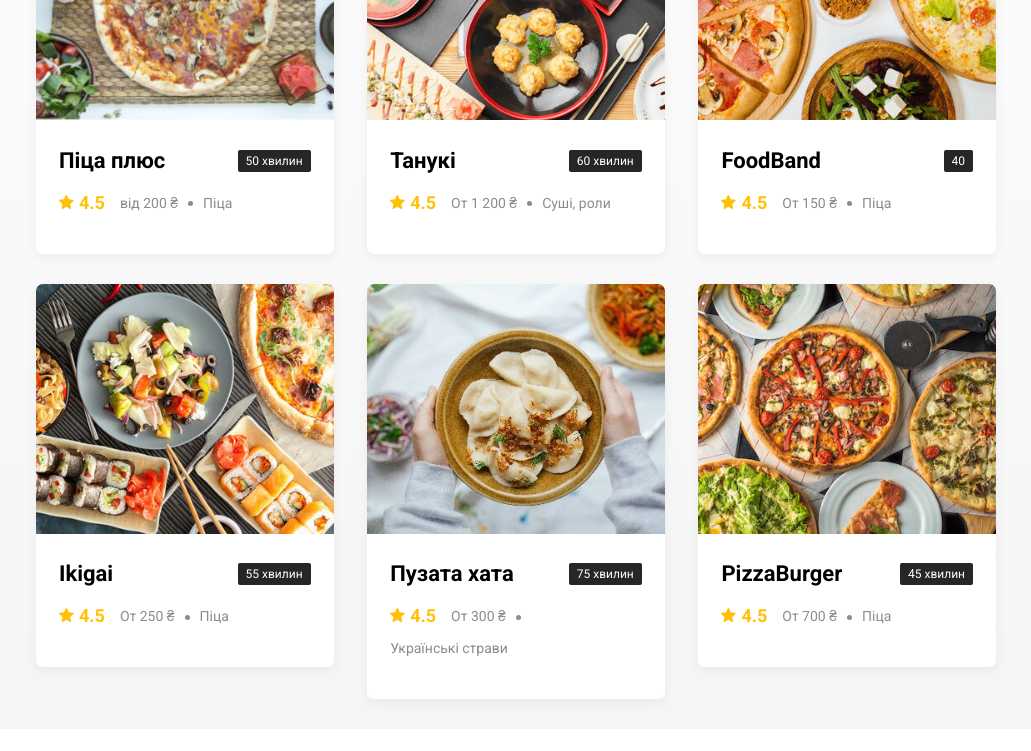
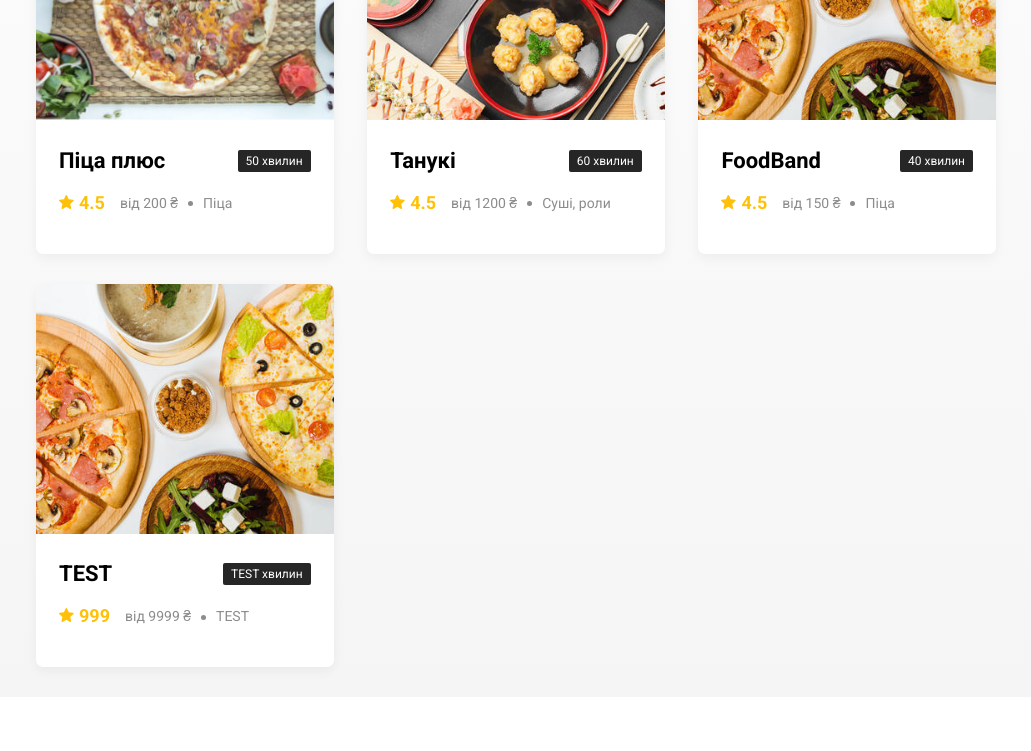
Before and after one commit to Denis9506/DeliveryFood, a plain HTML site: page index.html in a window 1280 px wide. Shown: the part 730-1481 px from the top of the page, without its empty margins (124-1155 px from the left). Drawn offline with Linux system fonts and the light colour scheme.

Commit message:
pr3 cards + extra: modal updated

```diff
--- a/index.html
+++ b/index.html
@@ -74,136 +74,9 @@
 					</label>
 				</div>
 				<div class="cards cards-restaurants">
-					<a href="restaurant.html" class="card card-restaurant">
-						<img src="img/pizza-plus/preview.jpg" alt="image" class="card-image" />
-						<div class="card-text">
-							<div class="card-heading">
-								<h3 class="card-title">Піца плюс</h3>
-								<span class="card-tag tag">50 хвилин</span>
-							</div>
-							<!-- /.card-heading -->
-							<div class="card-info">
-								<div class="rating">
-									4.5
-								</div>
-								<div class="price">від 200 ₴</div>
-								<div class="category">Піца</div>
-							</div>
-							<!-- /.card-info -->
-						</div>
-						<!-- /.card-text -->
-					</a>
-					<!-- /.card -->
-
-					<a href="restaurant.html" class="card card-restaurant">
-						<img src="img/tanuki/preview.jpg" alt="image" class="card-image" />
-						<div class="card-text">
-							<div class="card-heading">
-								<h3 class="card-title">Танукі</h3>
-								<span class="card-tag tag">60 хвилин</span>
-							</div>
-							<!-- /.card-heading -->
-							<div class="card-info">
-								<div class="rating">
-									4.5
-								</div>
-								<div class="price">От 1 200 ₴</div>
-								<div class="category">Суші, роли</div>
-							</div>
-							<!-- /.card-info -->
-						</div>
-						<!-- /.card-text -->
-					</a>
-					<!-- /.card -->
-
-					<a href="restaurant.html" class="card card-restaurant">
-						<img src="img/food-band/preview.jpg" alt="image" class="card-image" />
-						<div class="card-text">
-							<div class="card-heading">
-								<h3 class="card-title">FoodBand</h3>
-								<span class="card-tag tag">40 </span>
-							</div>
-							<!-- /.card-heading -->
-							<div class="card-info">
-								<div class="rating">
-									4.5
-								</div>
-								<div class="price">От 150 ₴</div>
-								<div class="category">Піца</div>
-							</div>
-							<!-- /.card-info -->
-						</div>
-						<!-- /.card-text -->
-					</a>
-					<!-- /.card -->
-
-					<a href="restaurant.html" class="card card-restaurant">
-						<img src="img/palki-skalki/preview.jpg" alt="image" class="card-image" />
-						<div class="card-text">
-							<div class="card-heading">
-								<h3 class="card-title">Ikigai</h3>
-								<span class="card-tag tag">55 хвилин</span>
-							</div>
-							<!-- /.card-heading -->
-							<div class="card-info">
-								<div class="rating">
-									4.5
-								</div>
-								<div class="price">От 250 ₴</div>
-								<div class="category">Піца</div>
-							</div>
-							<!-- /.card-info -->
-						</div>
-						<!-- /.card-text -->
-					</a>
-					<!-- /.card -->
-
-					<a href="restaurant.html" class="card card-restaurant">
-						<img src="img/gusi-lebedi/preview.jpg" alt="image" class="card-image" />
-						<div class="card-text">
-							<div class="card-heading">
-								<h3 class="card-title">Пузата хата</h3>
-								<span class="card-tag tag">75 хвилин</span>
-							</div>
-							<!-- /.card-heading -->
-							<div class="card-info">
-								<div class="rating">
-									4.5
-								</div>
-								<div class="price">От 300 ₴</div>
-								<div class="category">Українські страви</div>
-							</div>
-							<!-- /.card-info -->
-						</div>
-						<!-- /.card-text -->
-					</a>
-					<!-- /.card -->
-
-					<a href="restaurant.html" class="card card-restaurant">
-						<img src="img/pizza-burger/preview.jpg" alt="image" class="card-image" />
-						<div class="card-text">
-							<div class="card-heading">
-								<h3 class="card-title">PizzaBurger</h3>
-								<span class="card-tag tag">45 хвилин</span>
-							</div>
-							<!-- /.card-heading -->
-							<div class="card-info">
-								<div class="rating">
-									4.5
-								</div>
-								<div class="price">От 700 ₴</div>
-								<div class="category">Піца</div>
-							</div>
-							<!-- /.card-info -->
-						</div>
-						<!-- /.card-text -->
-					</a>
-					<!-- /.card -->
 				</div>
-				<!-- /.cards -->
 			</section>
 		</div>
-		<!-- /.container -->
 	</main>
 
 	<footer class="footer">
--- a/js/main.js
+++ b/js/main.js
@@ -6,10 +6,11 @@ const logInForm = document.querySelector('#logInForm');
 const loginInput = document.querySelector('#login');
 const passwordInput = document.querySelector('#password');
 const userName = document.querySelector('.user-name');
-const buttonLogin = document.querySelector('.button-login');
-const modalOverlay = document.querySelector('.modal-overlay');
+const cardsRestaurants = document.querySelector('.cards-restaurants');
 
 function openModalAuth() {
+  loginInput.value = '';
+  passwordInput.value = '';
   modalAuth.classList.add('is-open');
   document.body.style.overflow = 'hidden';
 }
@@ -17,6 +18,16 @@ function openModalAuth() {
 function closeModalAuth() {
   modalAuth.classList.remove('is-open');
   document.body.style.overflow = '';
+}
+
+// Highlight field with error
+function markInvalidField(field) {
+  field.classList.add('error');
+}
+
+// Clear error highlight
+function clearInvalidField(field) {
+  field.classList.remove('error');
 }
 
 function checkAuth() {
@@ -44,12 +55,43 @@ function logOut() {
   buttonOut.style.display = 'none';
 }
 
-function markInvalidField(field) {
-  field.classList.add('error');
+function createCard({ image, title, time, price, category, rating }) {
+  const card = document.createElement('a');
+  card.classList.add('card', 'card-restaurant');
+  card.dataset.restaurant = JSON.stringify({ title, price, category, rating });
+  card.innerHTML = `
+    <img src="${image}" alt="${title}" class="card-image" />
+    <div class="card-text">
+      <div class="card-heading">
+        <h3 class="card-title">${title}</h3>
+        <span class="card-tag tag">${time}</span>
+      </div>
+      <div class="card-info">
+        <div class="rating">${rating}</div>
+        <div class="price">від ${price} ₴</div>
+        <div class="category">${category}</div>
+      </div>
+    </div>
+  `;
+
+  card.addEventListener('click', (event) => {
+    event.preventDefault();
+    if (!localStorage.getItem('login')) {
+      openModalAuth();
+    } else {
+      localStorage.setItem('selectedRestaurant', card.dataset.restaurant);
+      window.location.href = 'restaurant.html';
+    }
+  });
+
+  return card;
 }
 
-function clearInvalidField(field) {
-  field.classList.remove('error');
+function renderCards(data) {
+  data.forEach((restaurant) => {
+    const card = createCard(restaurant);
+    cardsRestaurants.append(card);
+  });
 }
 
 logInForm.addEventListener('submit', (event) => {
@@ -79,21 +121,47 @@ logInForm.addEventListener('submit', (event) => {
 buttonAuth.addEventListener('click', () => {
   clearInvalidField(loginInput);
   clearInvalidField(passwordInput);
-  loginInput.value = '';
-  passwordInput.value = '';
   openModalAuth();
 });
 
-modalAuth.addEventListener('click', (event) => {
-  if (event.target === modalAuth) {
-    closeModalAuth();
-  }
-});
+closeAuth.addEventListener('click', closeModalAuth);
+buttonOut.addEventListener('click', logOut);
 
-closeAuth.addEventListener('click', closeModalAuth);
+const restaurants = [
+  {
+    image: 'img/pizza-plus/preview.jpg',
+    title: 'Піца плюс',
+    time: '50 хвилин',
+    price: '200',
+    category: 'Піца',
+    rating: '4.5',
+  },
+  {
+    image: 'img/tanuki/preview.jpg',
+    title: 'Танукі',
+    time: '60 хвилин',
+    price: '1200',
+    category: 'Суші, роли',
+    rating: '4.5',
+  },
+  {
+    image: 'img/food-band/preview.jpg',
+    title: 'FoodBand',
+    time: '40 хвилин',
+    price: '150',
+    category: 'Піца',
+    rating: '4.5',
+  },
+  {
+    image: 'img/food-band/preview.jpg',
+    title: 'TEST',
+    time: 'TEST хвилин',
+    price: '9999',
+    category: 'TEST',
+    rating: '999',
+  },
+];
 
-buttonOut.addEventListener('click', () => {
-  logOut();
-});
+renderCards(restaurants);
 
 checkAuth();
```
